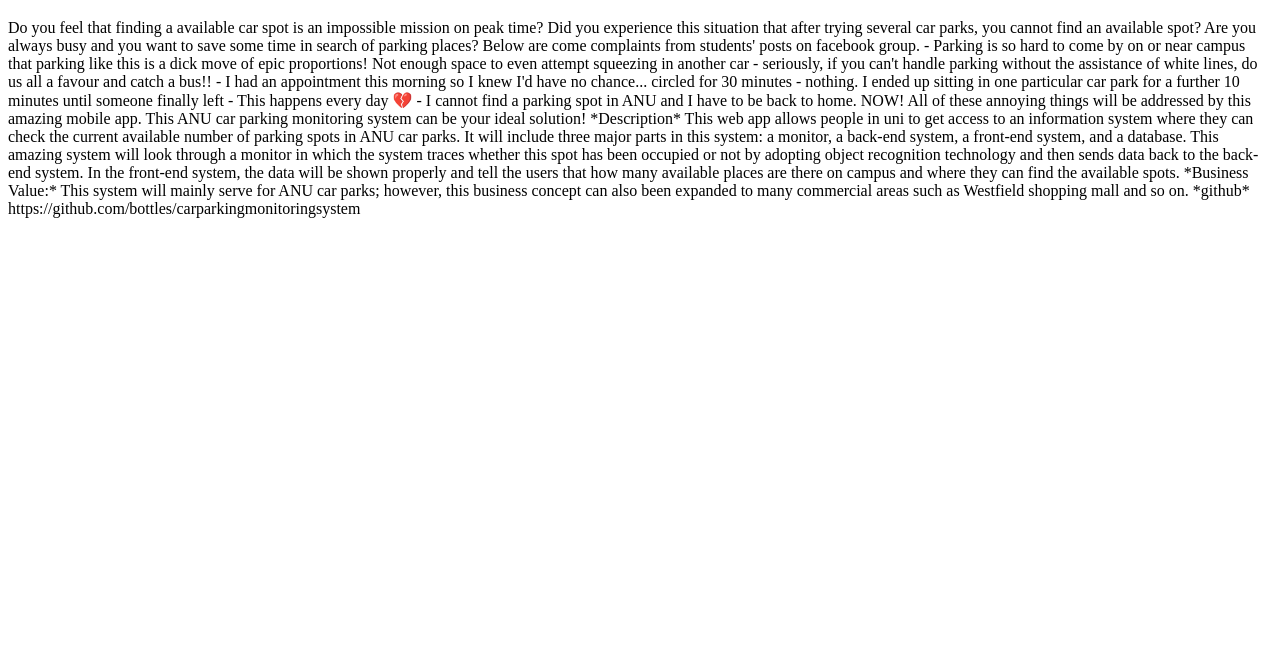
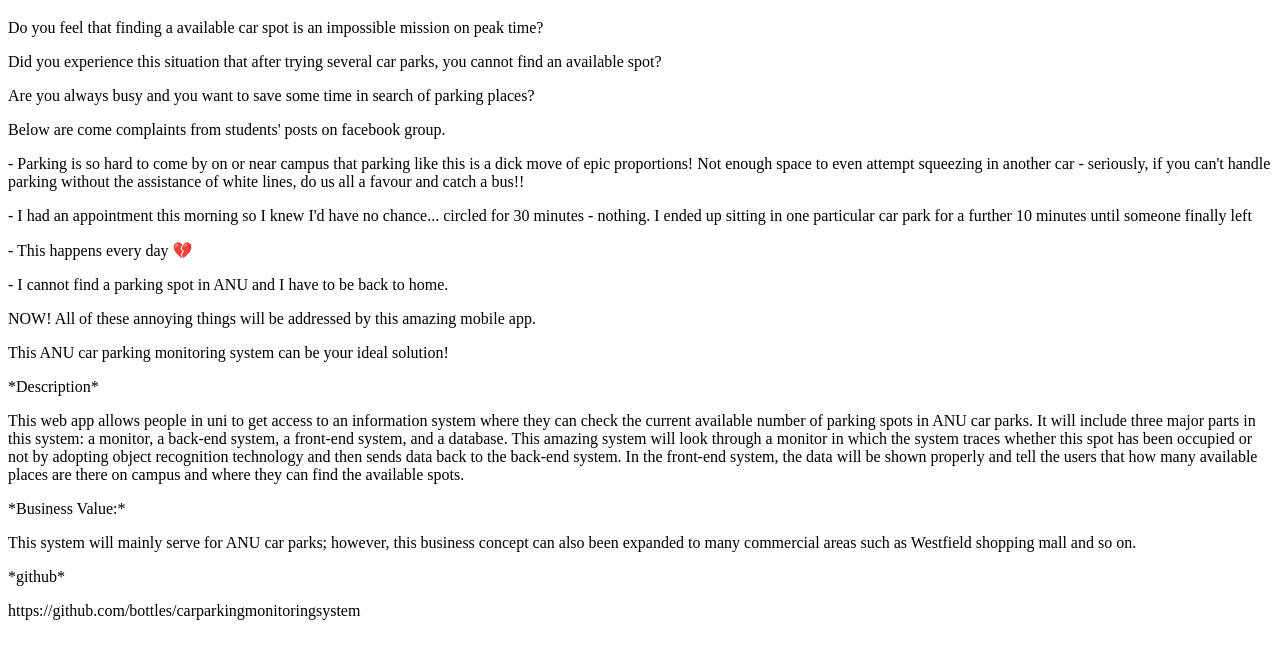
Before and after one commit to bottles/bottles.github.io, a plain HTML site: page index.html in a window 1280 px wide. Shown: the part 61-720 px from the top of the page. Drawn offline with Linux system fonts and the light colour scheme.

Commit message:
Update index.html

```diff
--- a/index.html
+++ b/index.html
@@ -6,28 +6,30 @@
 <body>
 
 <h1>ANU Car Parking Monitoring System</h1>
-<p>Do you feel that finding a available car spot is an impossible mission on peak time?
-Did you experience this situation that after trying several car parks, you cannot find an available spot?
-Are you always busy and you want to save some time in search of parking places?
 
-Below are come complaints from students' posts on facebook group.
+<p>Do you feel that finding a available car spot is an impossible mission on peak time?</p>
+<p>Did you experience this situation that after trying several car parks, you cannot find an available spot?</p>
+<p>Are you always busy and you want to save some time in search of parking places?</p>
 
-- Parking is so hard to come by on or near campus that parking like this is a dick move of epic proportions! Not enough space to even attempt squeezing in another car - seriously, if you can't handle parking without the assistance of white lines, do us all a favour and catch a bus!!
-- I had an appointment this morning so I knew I'd have no chance... circled for 30 minutes - nothing. I ended up sitting in one particular car park for a further 10 minutes until someone finally left
-- This happens every day 💔
-- I cannot find a parking spot in ANU and I have to be back to home.
 
-NOW! All of these annoying things will be addressed by this amazing mobile app.
-This ANU car parking monitoring system can be your ideal solution!
+<p>Below are come complaints from students' posts on facebook group.</p>
 
-*Description*
-This web app allows people in uni to get access to an information system where they can check the current available number of parking spots in ANU car parks. It will include three major parts in this system: a monitor, a back-end system, a front-end system, and a database. This amazing system will look through a monitor in which the system traces whether this spot has been occupied or not by adopting object recognition technology and then sends data back to the back-end system.  In the front-end system, the data will be shown properly and tell the users that how many available places are there on campus and where they can find the available spots.
+<p>- Parking is so hard to come by on or near campus that parking like this is a dick move of epic proportions! Not enough space to even attempt squeezing in another car - seriously, if you can't handle parking without the assistance of white lines, do us all a favour and catch a bus!!</p>
+<p>- I had an appointment this morning so I knew I'd have no chance... circled for 30 minutes - nothing. I ended up sitting in one particular car park for a further 10 minutes until someone finally left </p>
+<p>- This happens every day 💔</p>
+<p>- I cannot find a parking spot in ANU and I have to be back to home.</p>
 
-*Business Value:*
-This system will mainly serve for ANU car parks; however, this business concept can also been expanded to many commercial areas such as Westfield shopping mall and so on.
+<p>NOW! All of these annoying things will be addressed by this amazing mobile app.</p>
+<p>This ANU car parking monitoring system can be your ideal solution!</p>
 
-*github*
-https://github.com/bottles/carparkingmonitoringsystem</p>
+<p>*Description*</p>
+<p>This web app allows people in uni to get access to an information system where they can check the current available number of parking spots in ANU car parks. It will include three major parts in this system: a monitor, a back-end system, a front-end system, and a database. This amazing system will look through a monitor in which the system traces whether this spot has been occupied or not by adopting object recognition technology and then sends data back to the back-end system.  In the front-end system, the data will be shown properly and tell the users that how many available places are there on campus and where they can find the available spots.</p>
+
+<p>*Business Value:*</p>
+<p>This system will mainly serve for ANU car parks; however, this business concept can also been expanded to many commercial areas such as Westfield shopping mall and so on.</p>
+
+<p>*github* </p>
+<p>https://github.com/bottles/carparkingmonitoringsystem</p>
 
 </body>
 </html>
```
